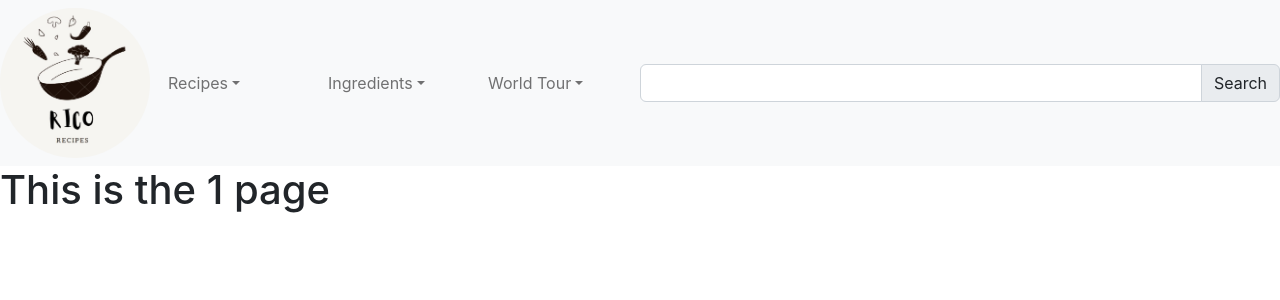
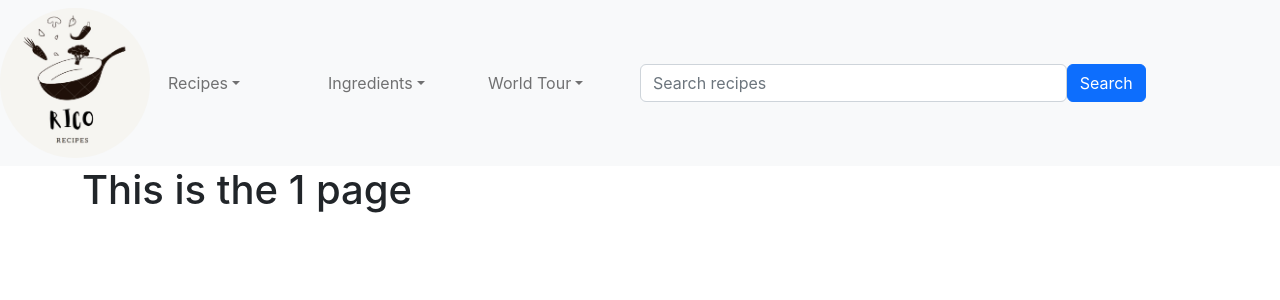
Before and after one commit to Rico-Recipes/Rico-Project-app, a React (Create React App) app: page /recipes/1 in a window 1280 px wide. Shown: the top 300 px of the page. Built offline with nearby package versions, Linux system fonts and the light colour scheme.

Commit message:
incorporated search bar

```diff
--- a/src/App.js
+++ b/src/App.js
@@ -1,4 +1,4 @@
-import React from 'react';
+import React, { useState } from 'react';
 import { Home } from './components/Home.js'
 import HomepageNavbar from './components/HomepageNavbar'
 import { Routes, Route } from 'react-router-dom'
@@ -81,13 +81,35 @@ const DUMMY_DATA = [
 ]
 
 function App() {
+
+  const [filteredRecipesList, setFilteredRecipesList] = useState([...DUMMY_DATA]);
+  const [search, setSearch] = useState('');
+
+  const handleRecipeSearch = (e) => {
+    e.preventDefault();
+    setSearch(e.target.value);
+  };
+
+  const handleSubmit = () => {
+    if (search.length) {
+      const regex = new RegExp(search, 'gi');
+      const filtered = DUMMY_DATA.filter(recipe => {
+        return recipe.title.match(regex) || recipe.title.toLowerCase().includes(search.toLowerCase());
+      });
+
+      setFilteredRecipesList(filtered);
+    } else {
+      setFilteredRecipesList([...DUMMY_DATA]);
+    }
+  }
+
   return (
 
     <div className="App">
       <header className="App-header">
       </header>
 
-      <HomepageNavbar />
+      <HomepageNavbar handleRecipeSearch={handleRecipeSearch} handleSubmit={handleSubmit} />
       <Routes>
         <Route
           path=''
@@ -96,13 +118,13 @@ function App() {
         <Route
           path='recipes'
           element={
-            <Recipes data={DUMMY_DATA} />
+            <Recipes data={filteredRecipesList} />
           }
         />
         <Route
           path='recipes/:recipeType'
           element={
-            <RecipeType data={DUMMY_DATA} />
+            <RecipeType data={filteredRecipesList} />
           }
         />
         <Route
--- a/src/components/HomepageNavbar.js
+++ b/src/components/HomepageNavbar.js
@@ -1,9 +1,9 @@
 import React from "react";
-import { Container, NavDropdown, Nav, Navbar, Row, Col, Image } from "react-bootstrap";
+import { Container, NavDropdown, Nav, Navbar, Row, Col, Image, Button } from "react-bootstrap";
 import { InputGroup, FormControl } from "react-bootstrap";
 import logo from "../assets/images/ricologo.jpg"
 
-function HomepageNavbar() {
+function HomepageNavbar({ handleRecipeSearch, handleSubmit }) {
   return (
     <>
       <Container fluid >
@@ -30,11 +30,11 @@ function HomepageNavbar() {
                 {/* <Nav.Link href="#home">Home</Nav.Link>
               <Nav.Link href="#link">Link</Nav.Link> */}
                 <NavDropdown  title="Recipes" id="basic-nav-dropdown">
-                  <NavDropdown.Item href="#action/3.1">
+                  <NavDropdown.Item href="/recipes/breakfast">
                     Breakfast
                   </NavDropdown.Item>
-                  <NavDropdown.Item href="#action/3.2">Lunch</NavDropdown.Item>
-                  <NavDropdown.Item href="#action/3.3">Dinner</NavDropdown.Item>
+                  <NavDropdown.Item href="/recipes/lunch">Lunch</NavDropdown.Item>
+                  <NavDropdown.Item href="/recipes/dinner">Dinner</NavDropdown.Item>
                   <NavDropdown.Divider />
                   {/* <NavDropdown.Item href="#action/3.4">
                   Separated link
@@ -79,17 +79,20 @@ function HomepageNavbar() {
               </Nav>
             </Navbar.Collapse>
             </Col>
-            <Col xs={6}>
+            <Col xs={4}>
             <InputGroup>
               <FormControl
               // value={search}
-              // aria-label='search'
+                aria-label='Search recipes'
+                placeholder='Search recipes'
               // aria-describedby='search'
-              // onChange={(e) => setSearch(e.target.value)}
+                onChange={handleRecipeSearch}
               />
 
-              <InputGroup.Text id='search' className="mr-0 ">Search</InputGroup.Text>
             </InputGroup>
+            </Col>
+            <Col xs={2}>
+              <Button id='search' className="mr-0" onClick={handleSubmit}>Search</Button>
             </Col>
 
           </Navbar>
--- a/src/components/RecipeType.js
+++ b/src/components/RecipeType.js
@@ -1,5 +1,5 @@
 import React from 'react';
-
+import { Container, Row, Col } from 'react-bootstrap';
 import { Link, useParams } from 'react-router-dom';
 import Recipe from './Recipe';
 
@@ -8,10 +8,16 @@ function RecipeType ({ data }) {
     const { recipeType } = useParams();
 
     return (
-        <>
+        <Container>
+            <Row>
+                <Col>
                     <h1>This is the {recipeType} page</h1>
+                </Col>
+            </Row>
+            <Row>
                 {
                     data.filter(recipe => recipe.type === recipeType).map(filteredRecipe => (
+                        <Col>
                             <section key={filteredRecipe.id}>
                                 <Link to={`${filteredRecipe.title}`} relative='path' element={<Recipe />}>
                                     <h3>{filteredRecipe.title}</h3>
@@ -19,9 +25,12 @@ function RecipeType ({ data }) {
                                 <p>{filteredRecipe.type}</p>
                                 <img src={filteredRecipe.img_src} alt='' />
                             </section>
+                        </Col>
                     ))
                 }
-        </>
+            </Row>
+
+        </Container>
     )
 };
 
--- a/src/components/Recipes.js
+++ b/src/components/Recipes.js
@@ -1,4 +1,4 @@
-import React from 'react';
+import React, { useState } from 'react';
 
 import { Link } from 'react-router-dom';
 import { Container, Row, Col, Button, Card } from 'react-bootstrap';
@@ -34,6 +34,15 @@ function Recipes({ data }) {
                     ))
                 }
             </Row>
+            <Row>
+                <Col sm={12}>
+                    <Link to='/'>
+                        <Card>
+                            Go Home
+                        </Card>
+                    </Link>
+                </Col>
+            </Row>
         </Container>
 
 
```
Lines whose indentation alone changed are shown as unchanged.
